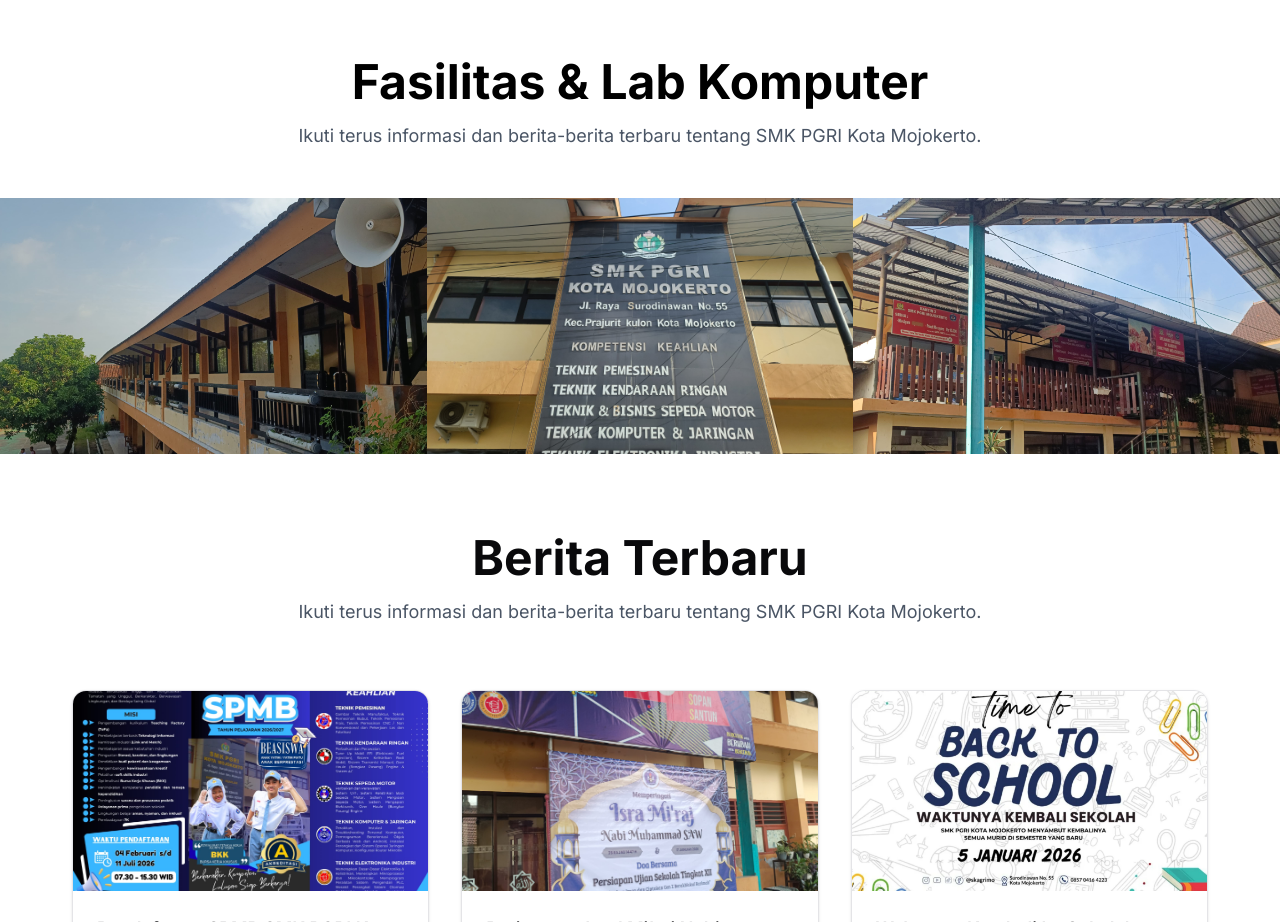
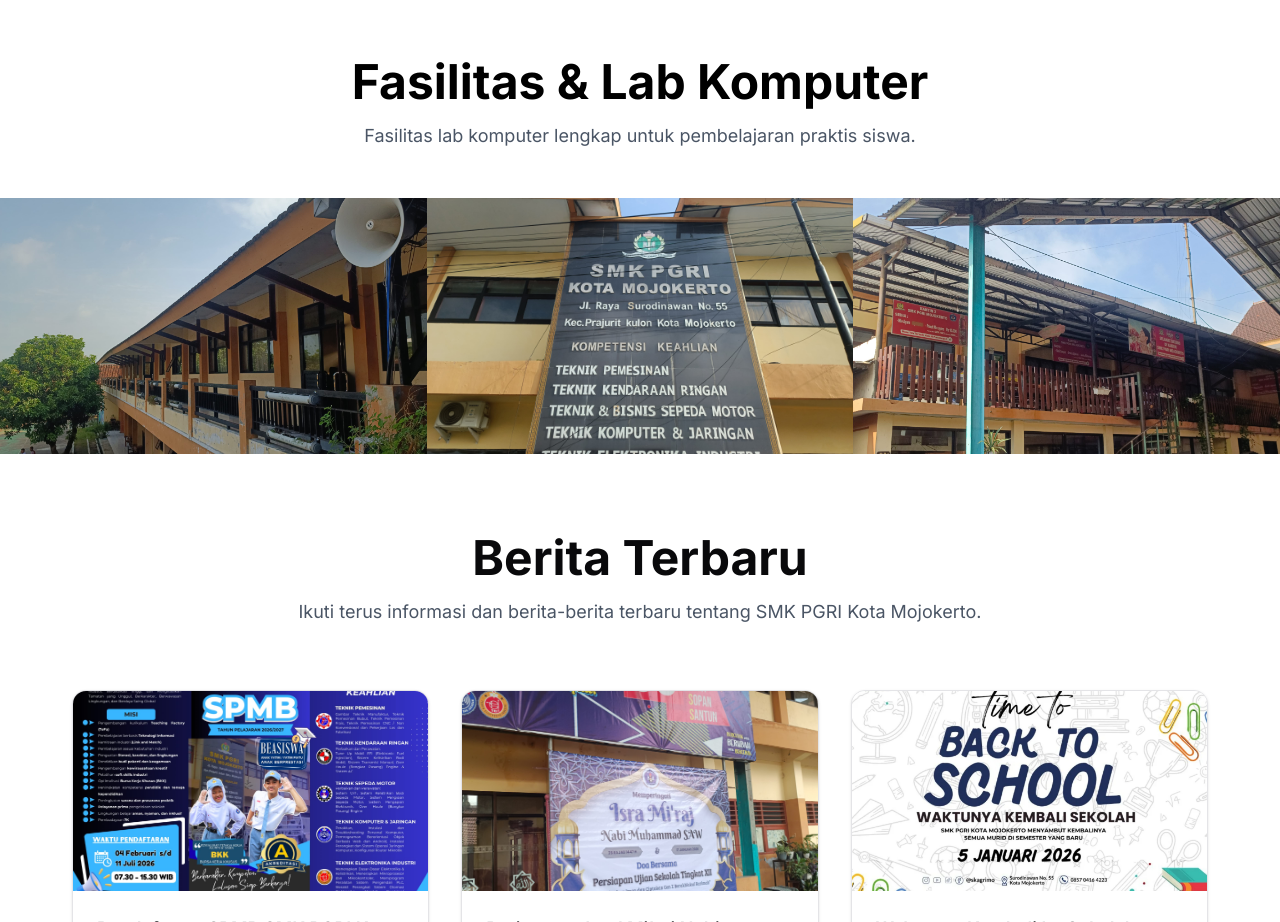
Before and after one commit to fjrhub/smkpgrimojokerto, a Next.js app: page / in a window 1280 px wide. Shown: the part 5760-6682 px from the top of the page. Built offline with nearby package versions, Linux system fonts and the light colour scheme.

Commit message:
feat(lab): update lab description with concise, facility-focused wording

```diff
--- a/app/page.tsx
+++ b/app/page.tsx
@@ -1007,8 +1007,7 @@
           Fasilitas & Lab Komputer
         </h2>
         <p className="text-gray-600 text-lg">
-          Ikuti terus informasi dan berita-berita terbaru tentang SMK PGRI Kota
-          Mojokerto.
+          Fasilitas lab komputer lengkap untuk pembelajaran praktis siswa.
         </p>
       </section>
 
```
